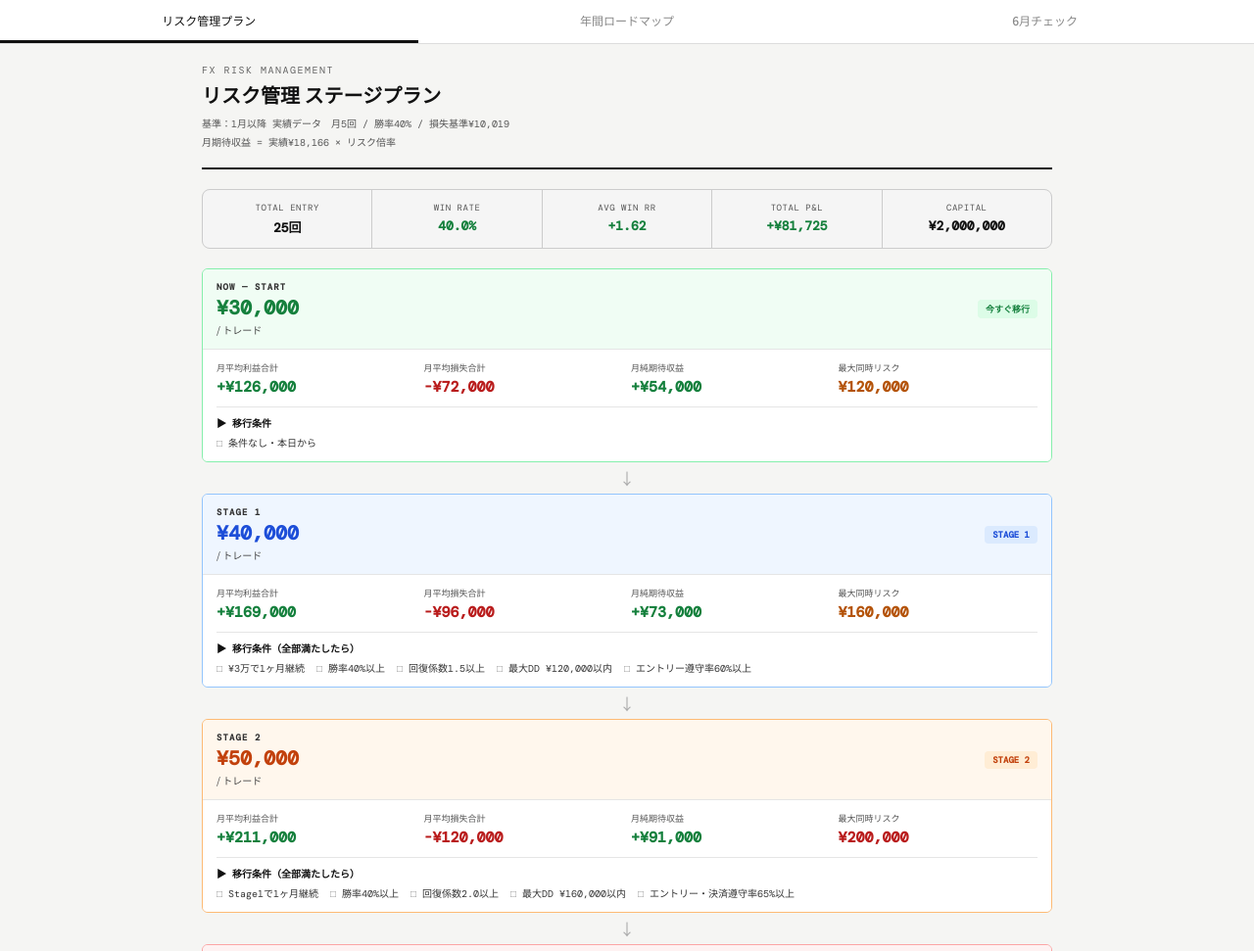
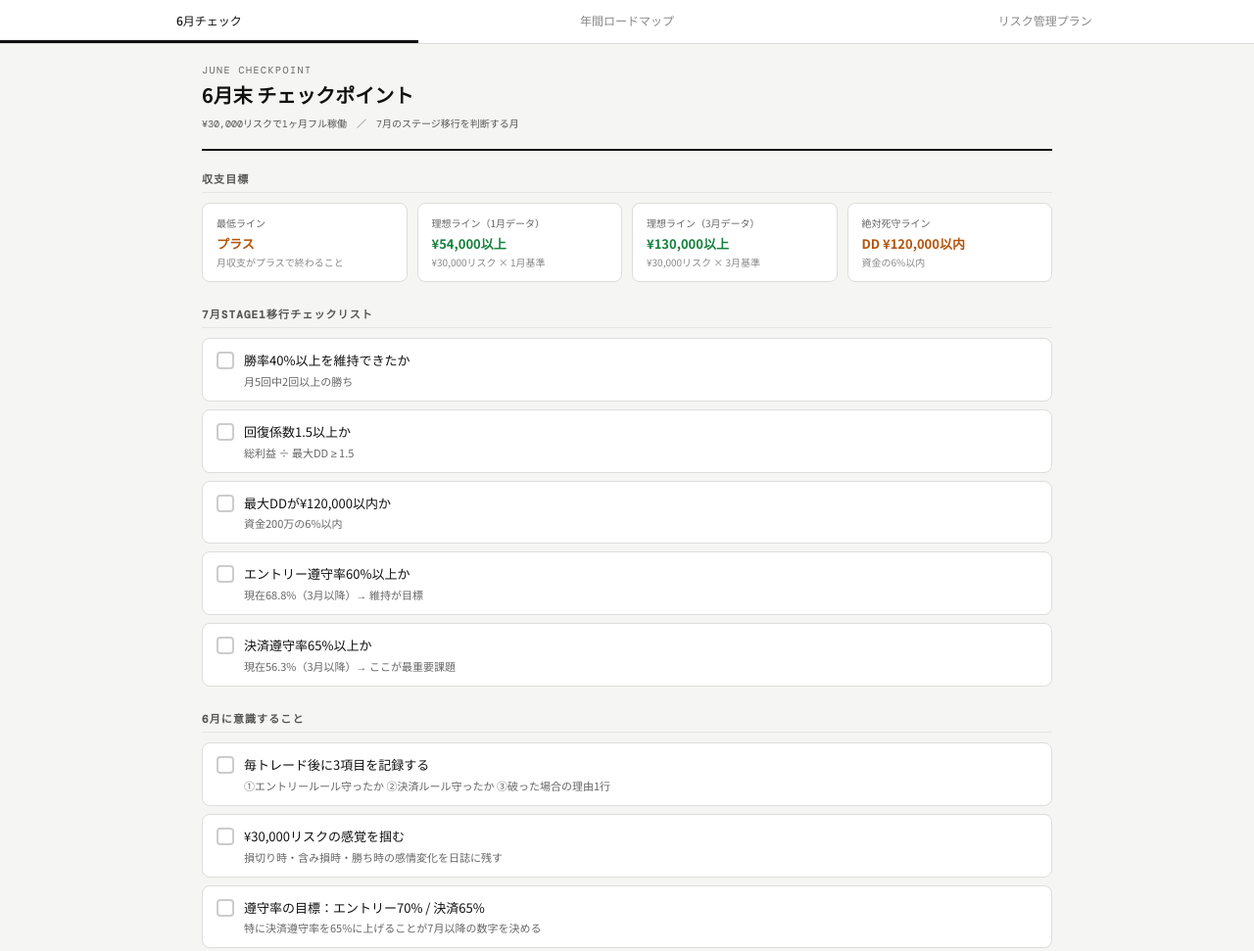
Before and after one commit to shimi10cow/fx_objective, a plain HTML site: page index.html in a window 1280 px wide. Shown: the top 971 px of the page at 98% size. Drawn offline with nearby package versions, Linux system fonts and the light colour scheme.

Commit message:
Update index.html

```diff
--- a/index.html
+++ b/index.html
@@ -137,13 +137,13 @@
 <body>
 
 <nav class="tab-nav">
-  <button class="tab-btn active" onclick="switchTab('stage', this)">リスク管理プラン</button>
+  <button class="tab-btn active" onclick="switchTab('june', this)">6月チェック</button>
   <button class="tab-btn" onclick="switchTab('roadmap', this)">年間ロードマップ</button>
-  <button class="tab-btn" onclick="switchTab('june', this)">6月チェック</button>
+  <button class="tab-btn" onclick="switchTab('stage', this)">リスク管理プラン</button>
 </nav>
 
 <!-- PAGE 1: Stage Plan -->
-<div id="page-stage" class="page active">
+<div id="page-stage" class="page">
   <div class="page-header">
     <div class="page-label">FX Risk Management</div>
     <div class="page-title">リスク管理 ステージプラン</div>
@@ -339,7 +339,7 @@
 </div>
 
 <!-- PAGE 3: June Checkpoint -->
-<div id="page-june" class="page">
+<div id="page-june" class="page active">
   <div class="page-header">
     <div class="page-label">June Checkpoint</div>
     <div class="page-title">6月末 チェックポイント</div>
```
